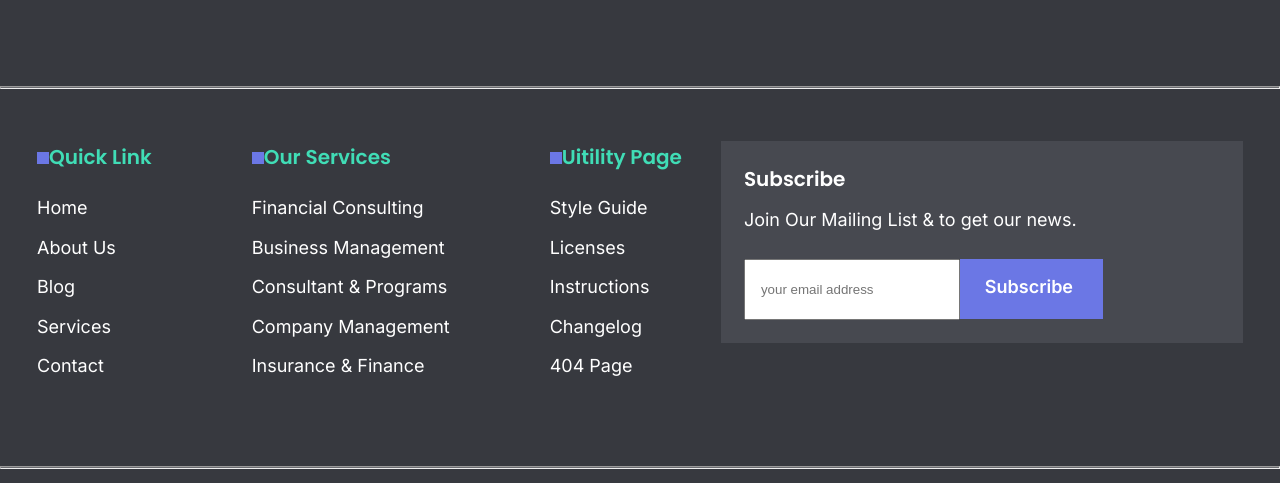
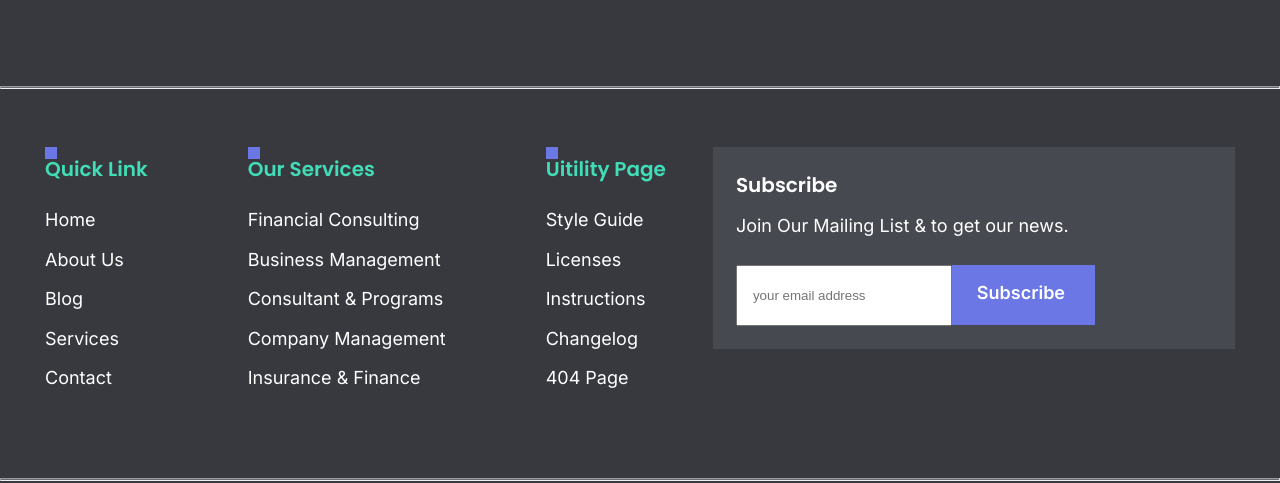
Before and after one commit to Edonabb/consultingweb, a plain HTML site: page index.html in a window 1280 px wide. Shown: the part 8252-8735 px from the top of the page. Drawn offline with nearby package versions, Linux system fonts and the light colour scheme.

Commit message:
new square

```diff
--- a/index.html
+++ b/index.html
@@ -512,7 +512,7 @@
               <div class="footer-banner__link">
                 <div class="footer-banner__link__our-service">
           <div class="footer-banner__link__our-service__page">
-         <h2><img src="./images/whitecollare-blue.svg" alt="blue">Quick Link</h2>
+          <div class="square__style"><h2> <div class="square__blue"></div>Quick Link</h2></div>
           <ul>
             <li> <a href="#">Home</a></li>
             <li><a href="#">About Us</a></li>
@@ -524,7 +524,7 @@
          </div>
 
          <div class="footer-banner__link__our-service__page">
-         <h2><img src="./images/whitecollare-blue.svg" alt="blue">Our Services</h2>
+        <div class="square__style"><h2> <div class="square__blue"></div>Our Services</h2></div>
           <ul>
             <li><a href="#">Financial Consulting</a></li>
             <li><a href="#">Business Management</a></li>
@@ -534,7 +534,7 @@
           </ul>
          </div>
          <div class="footer-banner__link__our-service__page">
-         <h2><img src="./images/whitecollare-blue.svg" alt="blue">Uitility Page</h2>
+          <div class="square__style"><h2> <div class="square__blue"></div>Uitility Page</h2></div>
           <ul>
             <li><a href="#">Style Guide</a></li>
             <li><a href="#">Licenses</a></li>
```
Also changed, not shown: service.html (+1 -1 lines).
